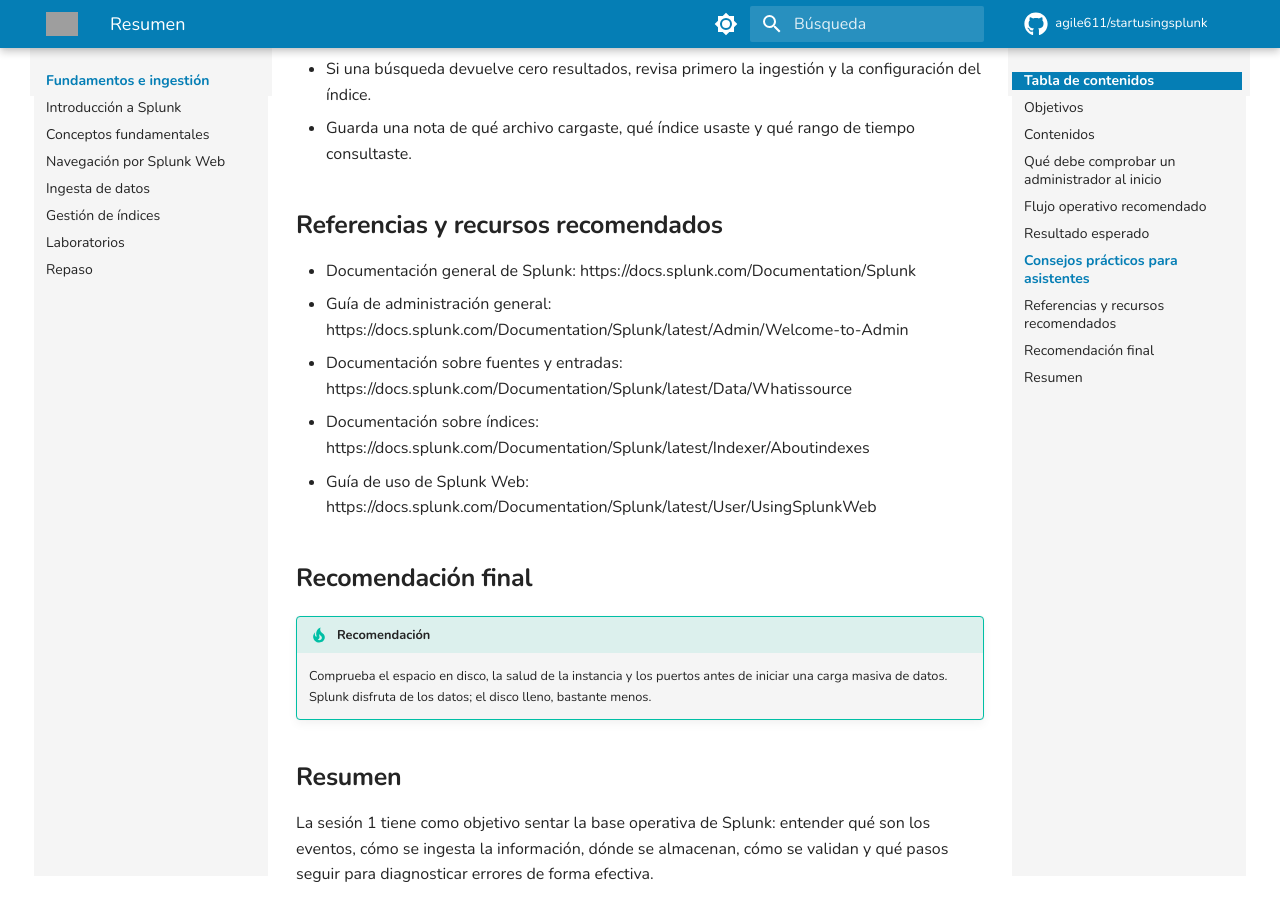
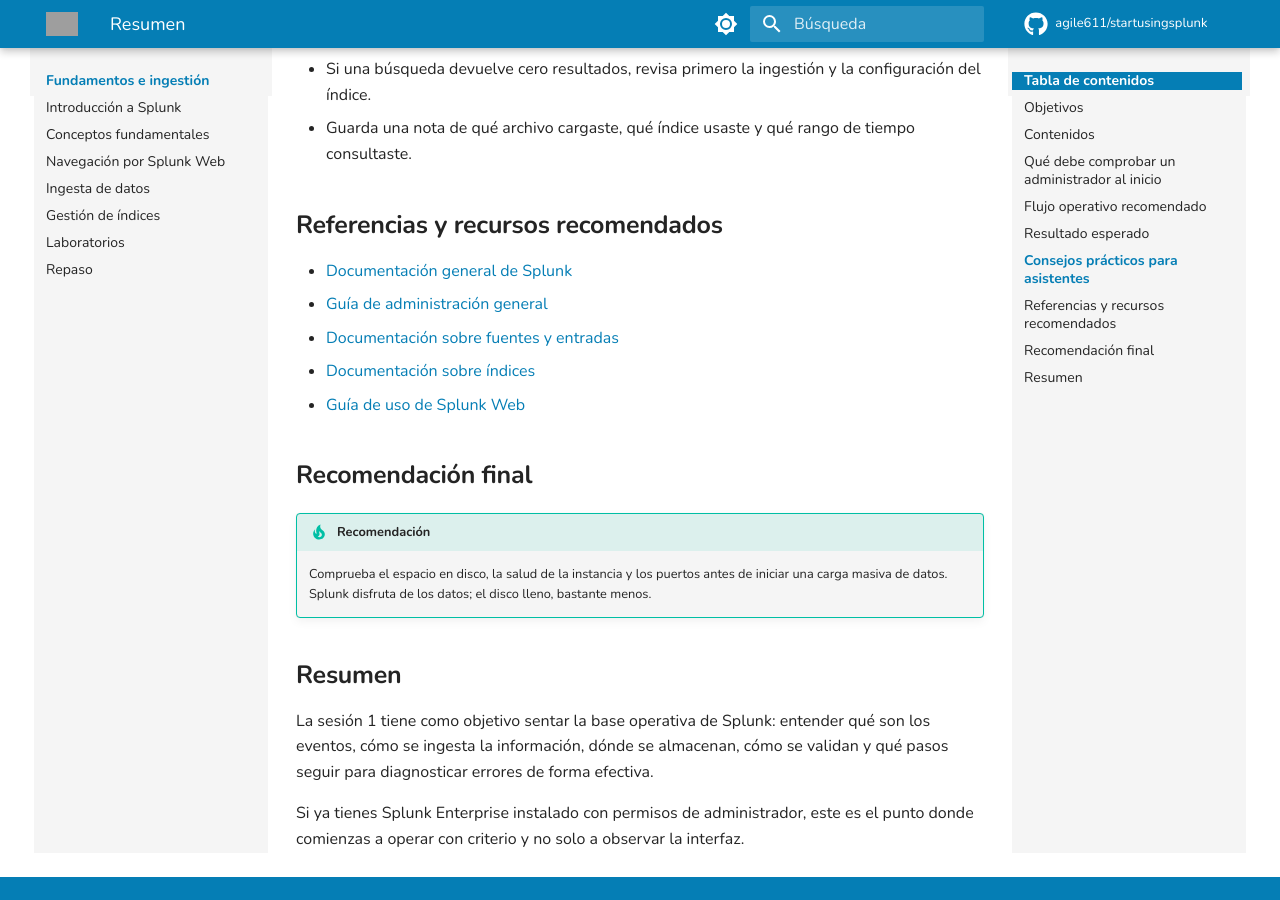
Before and after one commit to agile611/startusingsplunk, an MkDocs documentation site: the page built from docs/sesion-1/index.md, in a window 1280 px wide and 900 px high, scrolled down 2305 px. Built offline with MkDocs 1.6.1 and Material for MkDocs 9.7.7, drawn with Linux system fonts in a browser that asks for light colours; comment, search, counter and statistics services are not loaded; grey boxes are pictures that could not be loaded.

Commit message:
index ingestion

```diff
--- a/docs/sesion-1/index.md
+++ b/docs/sesion-1/index.md
@@ -84,16 +84,11 @@ pueden consultar de forma fiable.
 
 ## Referencias y recursos recomendados
 
-- Documentación general de Splunk:
-  https://docs.splunk.com/Documentation/Splunk
-- Guía de administración general:
-  https://docs.splunk.com/Documentation/Splunk/latest/Admin/Welcome-to-Admin
-- Documentación sobre fuentes y entradas:
-  https://docs.splunk.com/Documentation/Splunk/latest/Data/Whatissource
-- Documentación sobre índices:
-  https://docs.splunk.com/Documentation/Splunk/latest/Indexer/Aboutindexes
-- Guía de uso de Splunk Web:
-  https://docs.splunk.com/Documentation/Splunk/latest/User/UsingSplunkWeb
+- [Documentación general de Splunk](https://docs.splunk.com/Documentation/Splunk)
+- [Guía de administración general](https://docs.splunk.com/Documentation/Splunk/latest/Admin/Welcome-to-Admin)
+- [Documentación sobre fuentes y entradas](https://docs.splunk.com/Documentation/Splunk/latest/Data/Whatissource)
+- [Documentación sobre índices](https://docs.splunk.com/Documentation/Splunk/latest/Indexer/Aboutindexes)
+- [Guía de uso de Splunk Web](https://docs.splunk.com/Documentation/Splunk/latest/User/UsingSplunkWeb)
 
 ## Recomendación final
 
```
